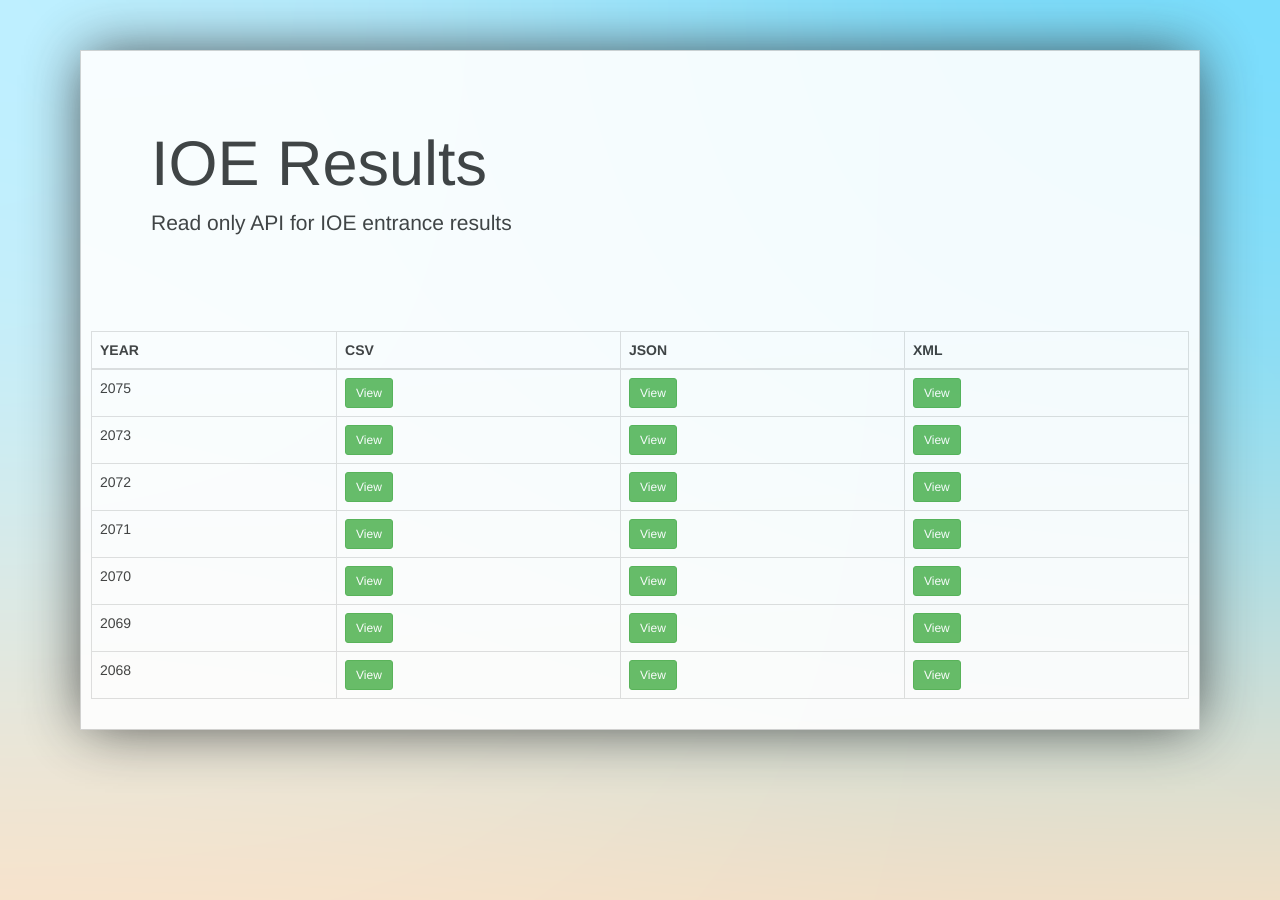
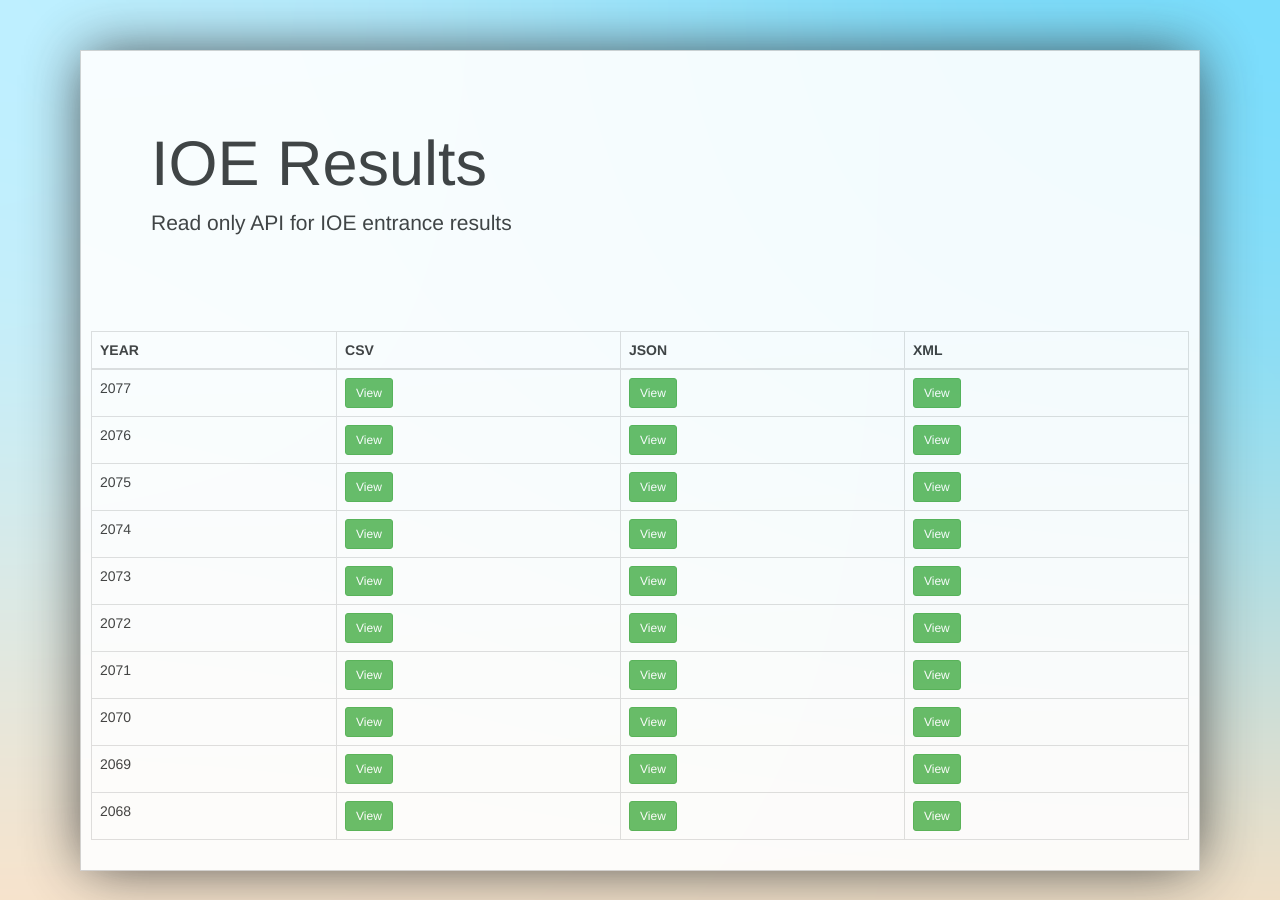
Before and after one commit to phunka/ioe, a Jekyll site: the page built from index.html, in a window 1280 px wide. Built offline with Jekyll 4.4.1, drawn with Linux system fonts in a browser that asks for light colours.

Commit message:
Added buttons for 2076 and 2077

```diff
--- a/index.html
+++ b/index.html
@@ -19,6 +19,54 @@ layout: default
         </thead>
         <tbody>
           <tr>
+            <td>2077</td>
+            <td>
+              <a
+                class="btn btn-success btn-sm"
+                href="{{ site.url }}/api/results/2077.csv"
+                >View</a
+              >
+            </td>
+            <td>
+              <a
+                class="btn btn-success btn-sm"
+                href="{{ site.url }}/api/results/2077.json"
+                >View</a
+              >
+            </td>
+            <td>
+              <a
+                class="btn btn-success btn-sm"
+                href="{{ site.url }}/api/results/2077.xml"
+                >View</a
+              >
+            </td>
+          </tr>
+          <tr>
+            <td>2076</td>
+            <td>
+              <a
+                class="btn btn-success btn-sm"
+                href="{{ site.url }}/api/results/2076.csv"
+                >View</a
+              >
+            </td>
+            <td>
+              <a
+                class="btn btn-success btn-sm"
+                href="{{ site.url }}/api/results/2076.json"
+                >View</a
+              >
+            </td>
+            <td>
+              <a
+                class="btn btn-success btn-sm"
+                href="{{ site.url }}/api/results/2076.xml"
+                >View</a
+              >
+            </td>
+          </tr>
+          <tr>
             <td>2075</td>
             <td>
               <a
@@ -38,6 +86,30 @@ layout: default
               <a
                 class="btn btn-success btn-sm"
                 href="{{ site.url }}/api/results/2075.xml"
+                >View</a
+              >
+            </td>
+          </tr>
+          <tr>
+            <td>2074</td>
+            <td>
+              <a
+                class="btn btn-success btn-sm"
+                href="{{ site.url }}/api/results/2074.csv"
+                >View</a
+              >
+            </td>
+            <td>
+              <a
+                class="btn btn-success btn-sm"
+                href="{{ site.url }}/api/results/2074.json"
+                >View</a
+              >
+            </td>
+            <td>
+              <a
+                class="btn btn-success btn-sm"
+                href="{{ site.url }}/api/results/2074.xml"
                 >View</a
               >
             </td>
```
